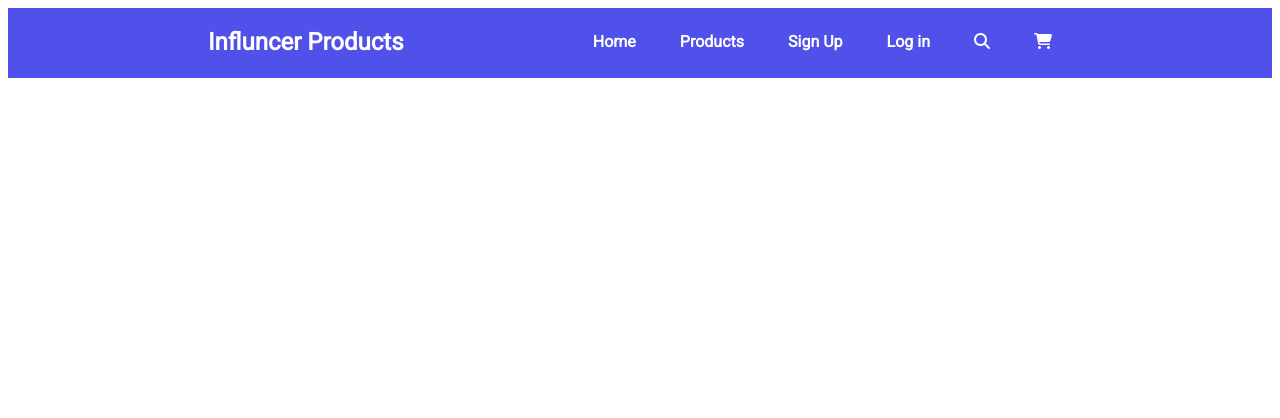
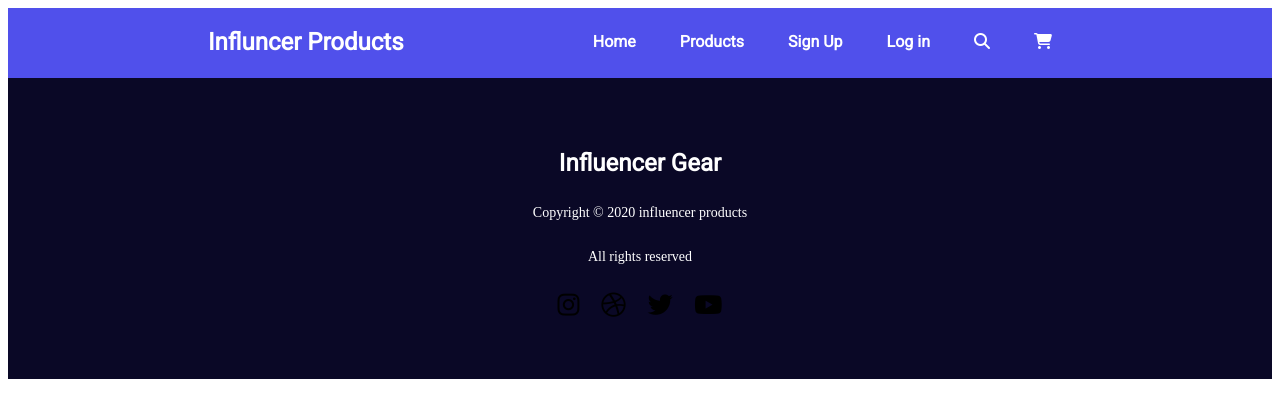
Before and after one commit to Doraknight/Programming_Hero_milestone_02, a plain HTML site: page index.html in a window 1280 px wide. Drawn offline with Linux system fonts and the light colour scheme; a web font is replaced by a local one.

Commit message:
footer_added

```diff
--- a/css/style.css
+++ b/css/style.css
@@ -60,8 +60,38 @@ header {
 
 
 /*---------------------
-----Import links-------
+---footer all styles---
 ---------------------*/
+
+footer {
+    background: #0a0826;
+    padding-top: 50px;
+    padding-bottom: 50px;
+}
+
+.footer {
+    color: white;
+    width: 262px;
+    height: 139px;
+    margin: 0 auto;
+    text-align: center;
+    line-height: 30px;
+}
+
+.footer p {
+    font-size: 14px;
+}
+
+.social_link {
+    width: 176px;
+    height: 32px;
+    margin: 0 auto;
+    padding: 5px;
+    font-size: 25px;
+    display: flex;
+    gap: 16px;
+    justify-content: space-evenly;
+}
 
 
 /*---------------------
--- a/index.html
+++ b/index.html
@@ -12,7 +12,9 @@
 </head>
 
 <body>
-    <!-- header start -->
+    <!-----------------
+        header start
+    ------------------->
     <header>
         <div class="header">
             <h2 class="title">Influncer Products</h2>
@@ -26,7 +28,30 @@
             </nav>
         </div>
     </header>
+    <!-- header end -->
+    <!----------------
+     main body start
+    ------------------>
+    <main id="main_part">
 
+    </main>
+    <!-- main body end -->
+    <!---------------
+        footer start
+    ----------------->
+    <footer>
+        <div class="footer">
+            <h2 class="title">Influencer Gear </h2>
+            <p>Copyright &copy; 2020 influencer products</p>
+            <p>All rights reserved</p>
+        </div>
+        <div class="social_link">
+            <div class="icon"> <i class="fab fa-instagram"></i></div>
+            <div class="icon"> <i class="fab fa-dribbble"></i></div>
+            <div class="icon"> <i class="fab fa-twitter"></i></div>
+            <div class="icon"> <i class="fab fa-youtube"></i></div>
+        </div>
+    </footer>
 </body>
 
 </html>
```
